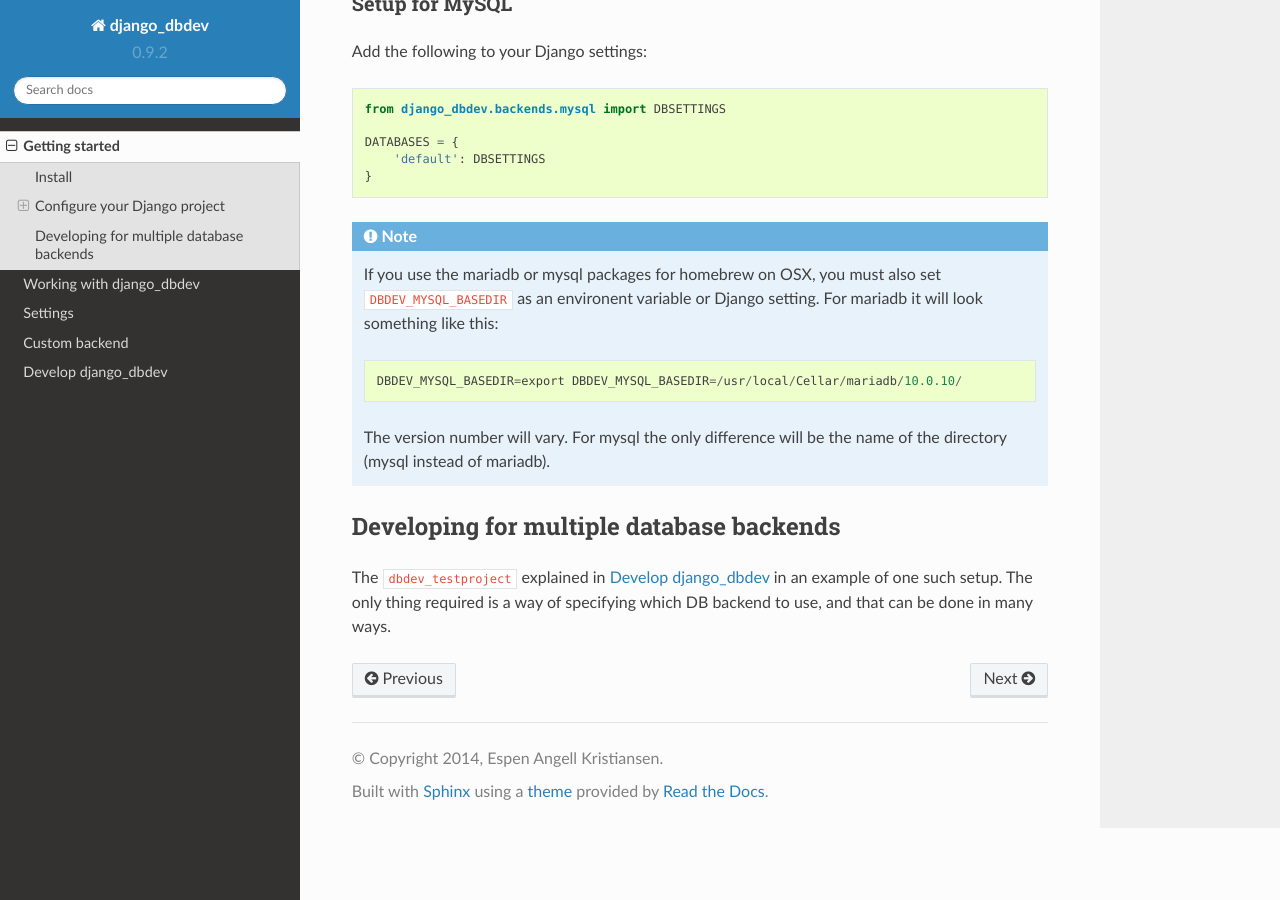
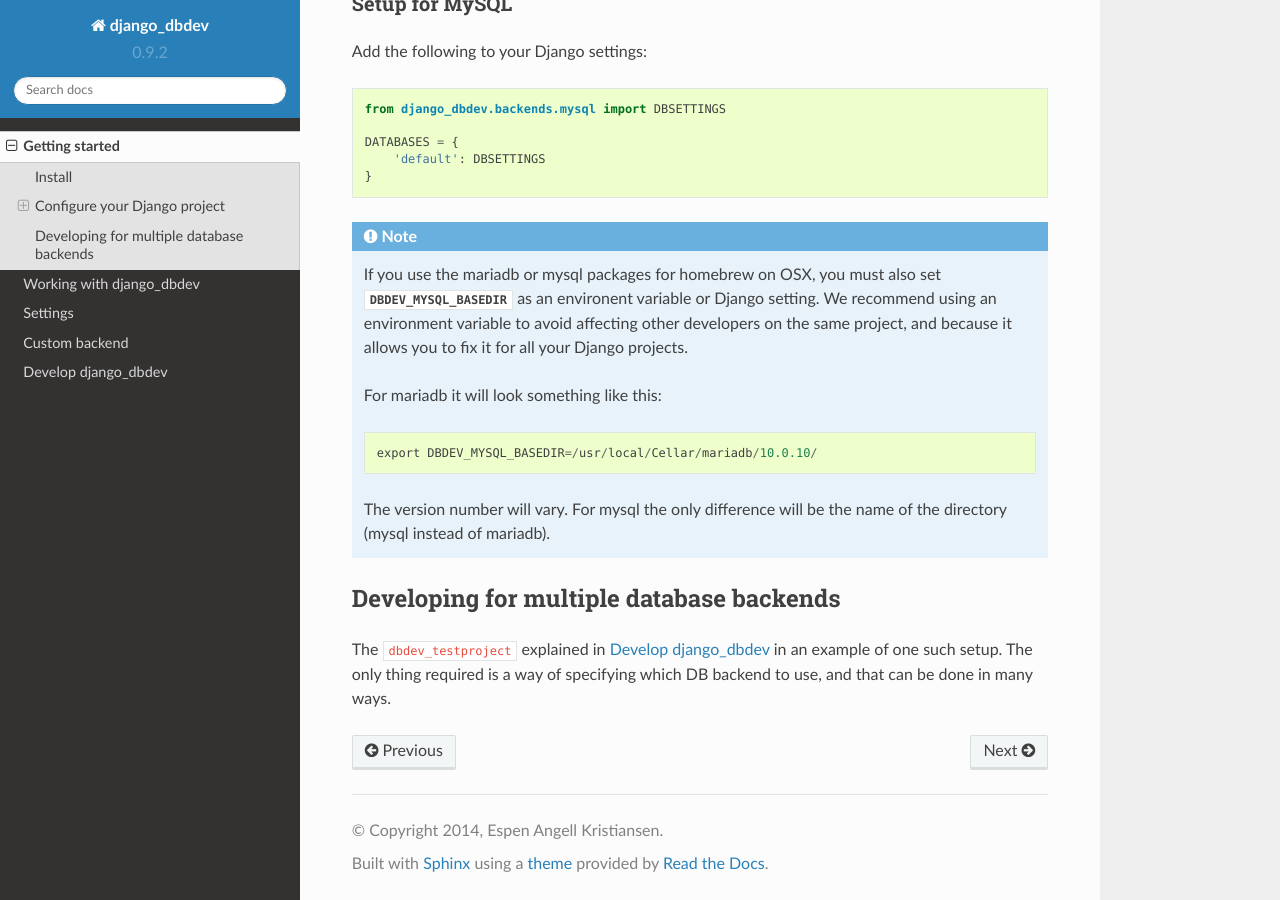
Before and after one commit to espenak/django_dbdev, a Sphinx documentation site: the page built from docs/gettingstarted.rst, in a window 1280 px wide and 900 px high, scrolled down 630 px. Built offline with Sphinx 7.4.7 and the Read the Docs theme 2.0.0, drawn with Linux system fonts in a browser that asks for light colours.

Commit message:
docs: Fixed some syntax errors.

```diff
--- a/docs/develop.rst
+++ b/docs/develop.rst
@@ -58,3 +58,8 @@ Submit a patch
 #. Fork the `GitHub repository <https://github.com/espenak/django_dbdev>`_.
 #. If you are making a major change, you should create an issue where you explain the change and the motivation. This will make it far less likely that the patch will be rejected.
 #. When the patch is ready, send a pull request to ``espenak``.
+
+
+.. _PIP: https://pip.pypa.io
+.. _VirtualEnv: https://virtualenv.pypa.io
+.. _virtualenvwrapper: http://virtualenvwrapper.readthedocs.org/
--- a/docs/gettingstarted.rst
+++ b/docs/gettingstarted.rst
@@ -42,10 +42,15 @@ Add the following to your Django settings::
 .. note::
 
     If you use the mariadb or mysql packages for homebrew on OSX, you
-    must also set ``DBDEV_MYSQL_BASEDIR`` as an environent variable or
-    Django setting. For mariadb it will look something like this::
+    must also set :obj:`~django.conf.settings.DBDEV_MYSQL_BASEDIR` as
+    an environent variable or Django setting. We recommend using an
+    environment variable to avoid affecting other developers on the
+    same project, and because it allows you to fix it for all your
+    Django projects.
 
-        DBDEV_MYSQL_BASEDIR=export DBDEV_MYSQL_BASEDIR=/usr/local/Cellar/mariadb/10.0.10/
+    For mariadb it will look something like this::
+
+        export DBDEV_MYSQL_BASEDIR=/usr/local/Cellar/mariadb/10.0.10/
 
     The version number will vary. For mysql the only difference will be
     the name of the directory (mysql instead of mariadb).
```
